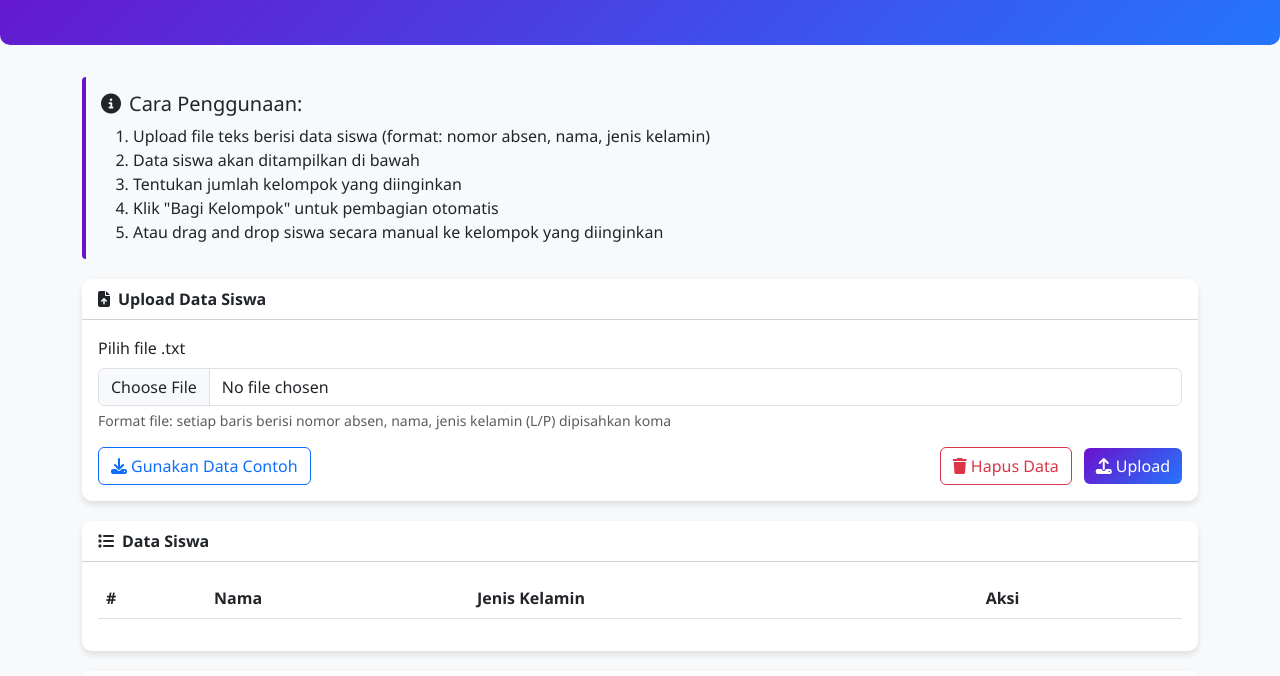
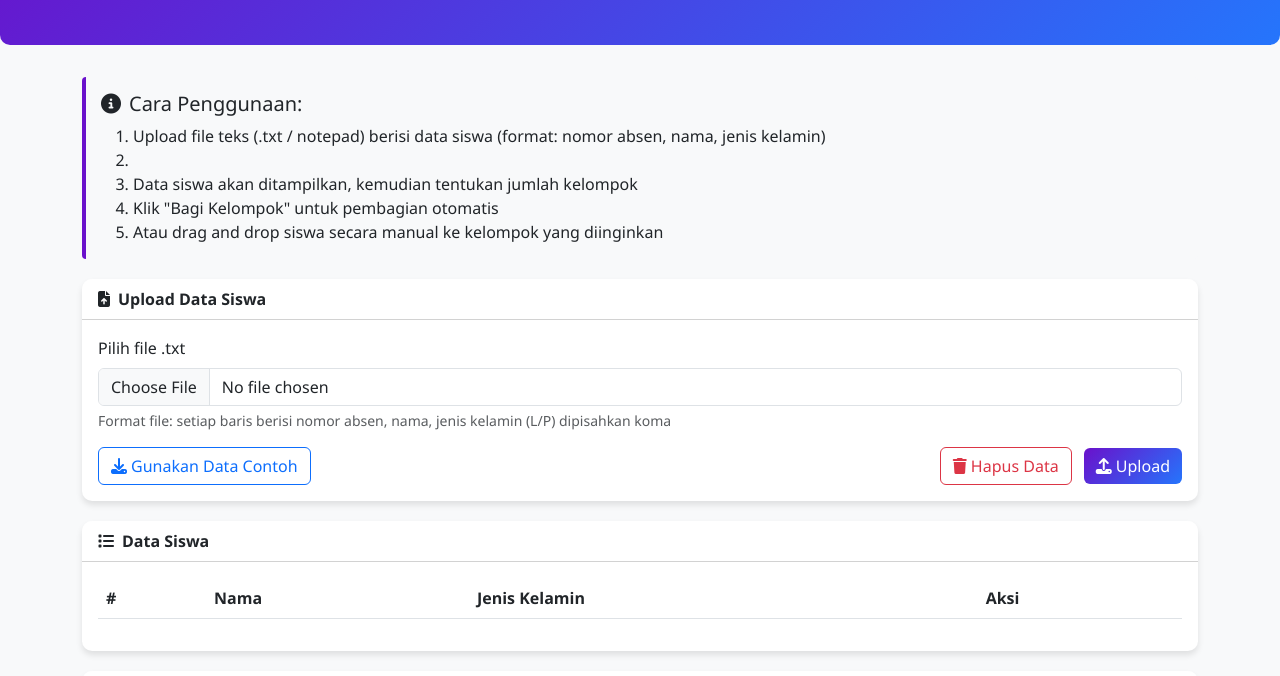
Before and after one commit to zedukasi/kelompok, a plain HTML site: page index.html in a window 1280 px wide. Shown: the part 121-797 px from the top of the page. Drawn offline with nearby package versions, Linux system fonts and the light colour scheme.

Commit message:
Update index.html
Kelompok v2.0

```diff
--- a/index.html
+++ b/index.html
@@ -123,9 +123,9 @@
         <div class="instructions">
             <h5><i class="fas fa-info-circle me-2"></i>Cara Penggunaan:</h5>
             <ol class="mb-0">
-                <li>Upload file teks berisi data siswa (format: nomor absen, nama, jenis kelamin)</li>
-                <li>Data siswa akan ditampilkan di bawah</li>
-                <li>Tentukan jumlah kelompok yang diinginkan</li>
+                <li>Upload file teks (.txt / notepad) berisi data siswa (format: nomor absen, nama, jenis kelamin)</li>
+                <li></li>
+                <li>Data siswa akan ditampilkan, kemudian tentukan jumlah kelompok</li>
                 <li>Klik "Bagi Kelompok" untuk pembagian otomatis</li>
                 <li>Atau drag and drop siswa secara manual ke kelompok yang diinginkan</li>
             </ol>
```
